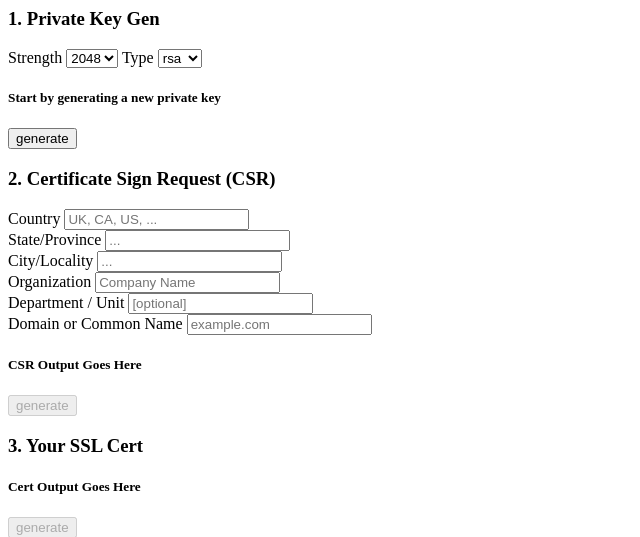
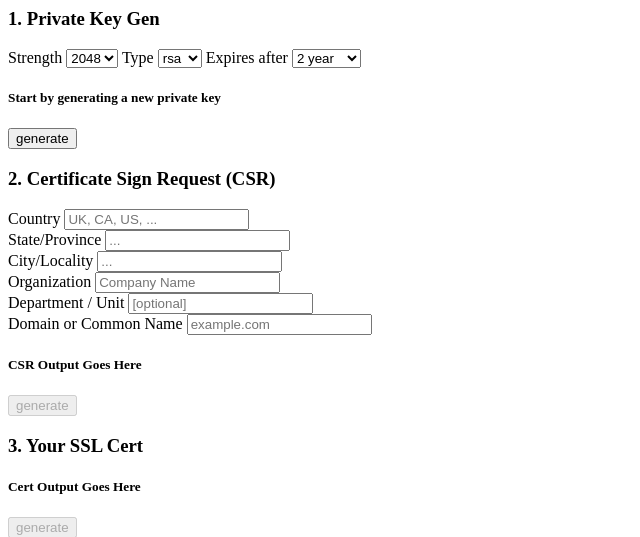
Before and after one commit to markkimsal/selfsignwithus, a PHP site: the page made by src/main/views/main_main.html.php in a window 1280 px wide. Shown: the top 537 px of the page, without its empty margins (0-640 px from the left). Run offline with PHP 8.4, Linux system fonts and the light colour scheme; the template is opened without the code that fills it, so the values that code supplies are empty.

Commit message:
Add expires to root key gen.

```diff
--- a/src/main/views/main_main.html.php
+++ b/src/main/views/main_main.html.php
@@ -14,6 +14,21 @@
                     <select class="form-control" id="keygen-type" name="keygen-type">
                     <option value="dsa">dsa</option>
                     <option value="rsa" selected="selected">rsa</option>
+                    </select>
+                    </label>
+				    <label>Expires after
+                    <select class="form-control" id="keygen-expire" name="keygen-expire">
+                    <option value="1d">1 day</option>
+                    <option value="2d">2 days</option>
+                    <option value="7d">7 days</option>
+                    <option value="30d">30 days</option>
+                    <option value="1y">1 year</option>
+                    <option value="2y" selected="selected">2 year</option>
+                    <option value="3y">3 year</option>
+                    <option value="4y">4 year</option>
+                    <option value="5y">5 year</option>
+                    <option value="7y">7 year</option>
+                    <option value="10y">10 year</option>
                     </select>
                     </label>
                 </div>
```
